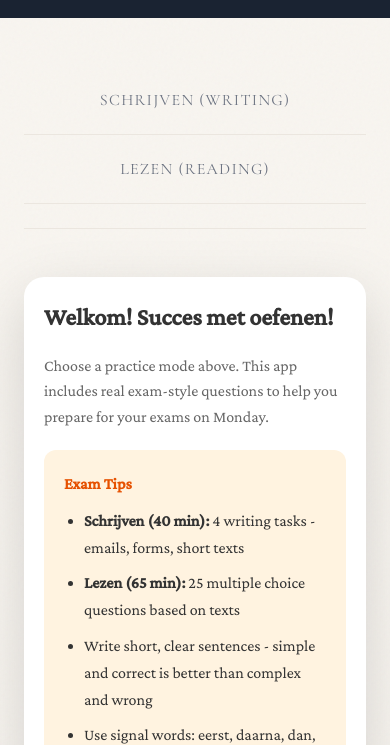
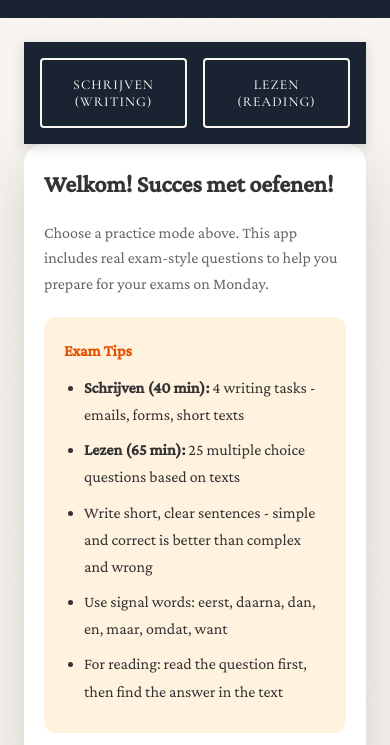
Before and after one commit to ysef-pm/inburgeringsexamen-practice, a website: page index.html in a window 390 px wide. Shown: the part 892-1637 px from the top of the page. Drawn offline with nearby package versions, Linux system fonts and the light colour scheme.

Commit message:
feat: make mode tabs sticky and more prominent with navy background

```diff
--- a/index.html
+++ b/index.html
@@ -197,59 +197,49 @@
             letter-spacing: -0.01em;
         }
 
-        /* Mode Tabs */
+        /* Mode Tabs - Sticky & Prominent */
         .mode-selector {
             display: flex;
-            gap: var(--space-lg);
+            gap: var(--space-md);
             justify-content: center;
-            margin-bottom: var(--space-xl);
-            padding: var(--space-md) 0;
-            border-bottom: 1px solid var(--cream-dark);
+            padding: var(--space-md) var(--space-lg);
+            background: var(--navy-deep);
+            position: sticky;
+            top: 52px; /* Below the header */
+            z-index: 90;
+            box-shadow: 0 4px 12px rgba(26,35,50,0.15);
         }
 
         .mode-btn {
-            background: none;
-            border: none;
-            padding: var(--space-sm) 0;
+            background: transparent;
+            border: 2px solid var(--cream);
+            border-radius: 4px;
+            padding: var(--space-sm) var(--space-lg);
             font-family: var(--font-ui);
             font-size: 1rem;
+            font-weight: 500;
             letter-spacing: 0.08em;
             text-transform: uppercase;
-            color: var(--text-muted);
+            color: var(--cream);
             cursor: pointer;
-            position: relative;
-            transition: color 0.3s ease;
-        }
-
-        .mode-btn::after {
-            content: '';
-            position: absolute;
-            bottom: -1px;
-            left: 0;
-            width: 100%;
-            height: 2px;
-            background: var(--navy-deep);
-            transform: scaleX(0);
-            transition: transform 0.3s ease;
+            transition: all 0.3s ease;
         }
 
         .mode-btn:hover {
-            color: var(--navy-deep);
+            background: rgba(248,245,240,0.15);
         }
 
         .mode-btn.active {
+            background: var(--cream);
             color: var(--navy-deep);
             font-weight: 600;
-        }
-
-        .mode-btn.active::after {
-            transform: scaleX(1);
+            border-color: var(--cream);
         }
 
         /* Remove old gradient classes */
         .mode-btn.schrijven,
         .mode-btn.lezen {
-            background: none;
+            /* Styles handled above */
         }
 
         /* Exam Layout */
@@ -1224,24 +1214,16 @@
             }
 
             .mode-selector {
-                flex-direction: column;
-                align-items: stretch;
-                gap: 0;
+                flex-direction: row;
+                gap: var(--space-sm);
+                padding: var(--space-sm);
             }
 
             .mode-btn {
-                padding: var(--space-md);
+                padding: var(--space-sm) var(--space-md);
+                font-size: 0.85rem;
+                flex: 1;
                 text-align: center;
-                border-bottom: 1px solid var(--cream-dark);
-                width: 100%;
-            }
-
-            .mode-btn::after {
-                display: none;
-            }
-
-            .mode-btn.active {
-                background: var(--cream);
             }
 
             .exercise-card,
```
Also changed, not shown: public/index.html (+25 -43 lines).
